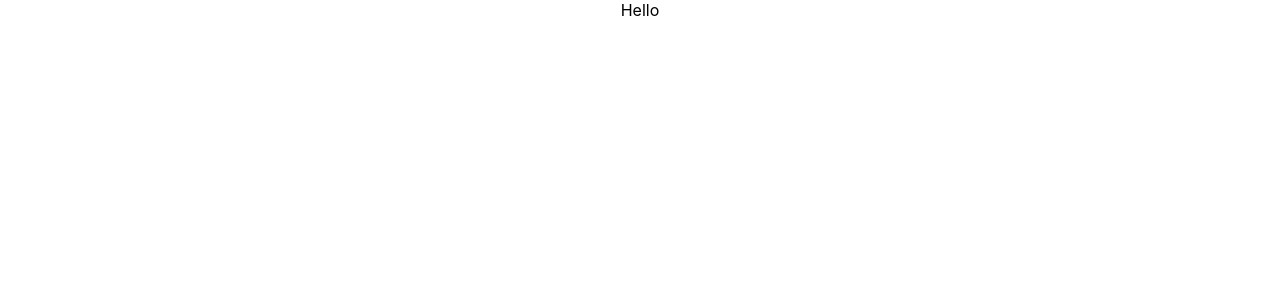
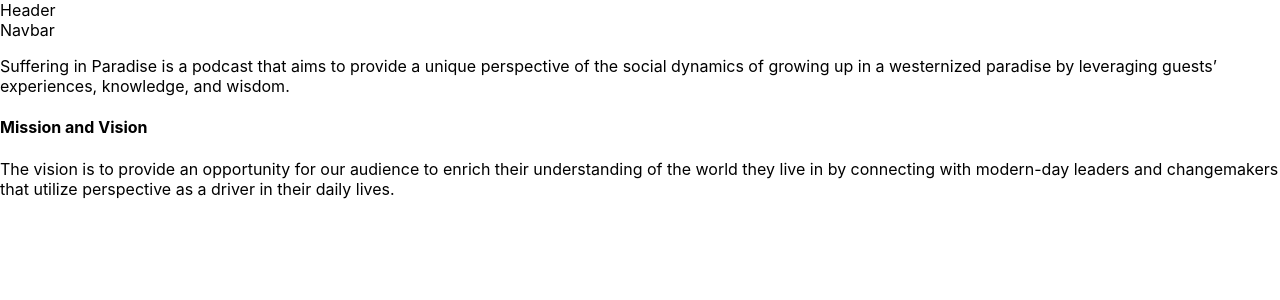
Before and after one commit to AarshShah9/Podcast-Website-Template, a React (Create React App) app: page / in a window 1280 px wide. Shown: the top 300 px of the page. Built offline with nearby package versions, Linux system fonts and the light colour scheme.

Commit message:
Added Paragraphs to homepage

```diff
--- a/package.json
+++ b/package.json
@@ -6,9 +6,11 @@
     "@testing-library/jest-dom": "^5.16.5",
     "@testing-library/react": "^13.4.0",
     "@testing-library/user-event": "^13.5.0",
+    "bootstrap": "^5.2.3",
     "react": "^18.2.0",
+    "react-bootstrap": "^2.7.0",
     "react-dom": "^18.2.0",
-    "react-scripts": "5.0.1",
+    "react-scripts": "^2.1.3",
     "web-vitals": "^2.1.4"
   },
   "scripts": {
--- a/src/App.js
+++ b/src/App.js
@@ -1,7 +1,41 @@
 import "./App.css";
+import React from "react";
+import Header from "./components/header";
+import Navbar from "./components/navbar";
+import Home from "./components/pages/home";
+import Episodes from "./components/pages/episodes";
+import Team from "./components/pages/team";
+import Sponsors from "./components/pages/sponsors";
 
 function App() {
-  return <div className="App">Hello</div>;
+  let component;
+  switch (window.location.pathname) {
+    case "/":
+      component = <Home />;
+      break;
+    case "/Episodes":
+      component = <Episodes />;
+
+      break;
+    case "/Team":
+      component = <Team />;
+
+      break;
+    case "/Sponsors":
+      component = <Sponsors />;
+      break;
+    default:
+      component = <App />;
+  }
+  return (
+    <div>
+      <Header />
+      <>
+        <Navbar />
+        {component}
+      </>
+    </div>
+  );
 }
 
 export default App;
--- /dev/null
+++ b/src/components/header.js
@@ -0,0 +1,7 @@
+import React from "react";
+
+function Header() {
+  return <div>Header</div>;
+}
+
+export default Header;
--- /dev/null
+++ b/src/components/navbar.js
@@ -0,0 +1,7 @@
+import React from "react";
+
+function Navbar() {
+  return <div>Navbar</div>;
+}
+
+export default Navbar;
--- /dev/null
+++ b/src/components/pages/episodes.js
@@ -0,0 +1,7 @@
+import React from "react";
+
+function Episodes() {
+  return <div>Episodes</div>;
+}
+
+export default Episodes;
--- /dev/null
+++ b/src/components/pages/home.js
@@ -0,0 +1,22 @@
+import React from "react";
+
+function Home() {
+  return (
+    <div>
+      <p>
+        Suffering in Paradise is a podcast that aims to provide a unique
+        perspective of the social dynamics of growing up in a westernized
+        paradise by leveraging guests’ experiences, knowledge, and wisdom.
+      </p>
+      <h4>Mission and Vision</h4>
+      <p>
+        The vision is to provide an opportunity for our audience to enrich their
+        understanding of the world they live in by connecting with modern-day
+        leaders and changemakers that utilize perspective as a driver in their
+        daily lives.
+      </p>
+    </div>
+  );
+}
+
+export default Home;
--- /dev/null
+++ b/src/components/pages/sponsors.js
@@ -0,0 +1,7 @@
+import React from "react";
+
+function Sponsors() {
+  return <div>Sponsors</div>;
+}
+
+export default Sponsors;
--- /dev/null
+++ b/src/components/pages/team.js
@@ -0,0 +1,7 @@
+import React from "react";
+
+function Team() {
+  return <div>Team</div>;
+}
+
+export default Team;
```
Also changed, not shown: src/components/footer.js (added, +7 -0 lines), assets/Rectangle 1.svg (added), 1 other file (tests, documents, lock files or other folders).
